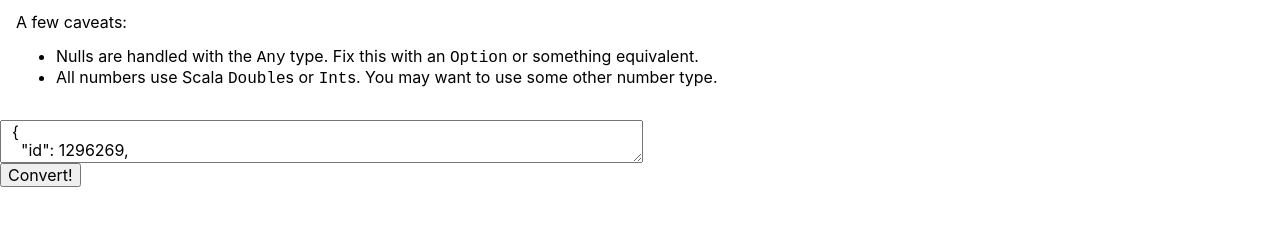
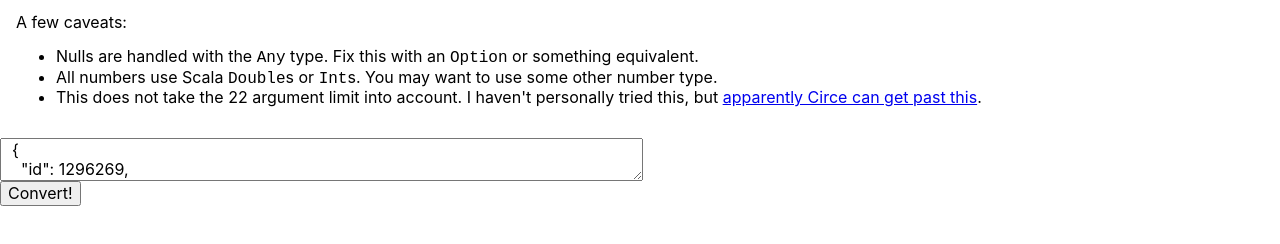
Before and after one commit to macalinao/json-to-scala, a plain HTML site: page public/index.html in a window 1280 px wide. Shown: the part 180-424 px from the top of the page. Drawn offline with nearby package versions, Linux system fonts and the light colour scheme; a script that the page names is missing.

Commit message:
Another caveat

```diff
--- a/public/index.html
+++ b/public/index.html
@@ -16,6 +16,7 @@
         <ul>
           <li>Nulls are handled with the <code>Any</code> type. Fix this with an <code>Option</code> or something equivalent.</li>
           <li>All numbers use Scala <code>Double</code>s or <code>Int</code>s. You may want to use some other number type.</li>
+          <li>This does not take the 22 argument limit into account. I haven't personally tried this, but <a href="http://stackoverflow.com/a/33319168">apparently Circe can get past this</a>.</li>
         </ul>
       </p>
     </header>
```
